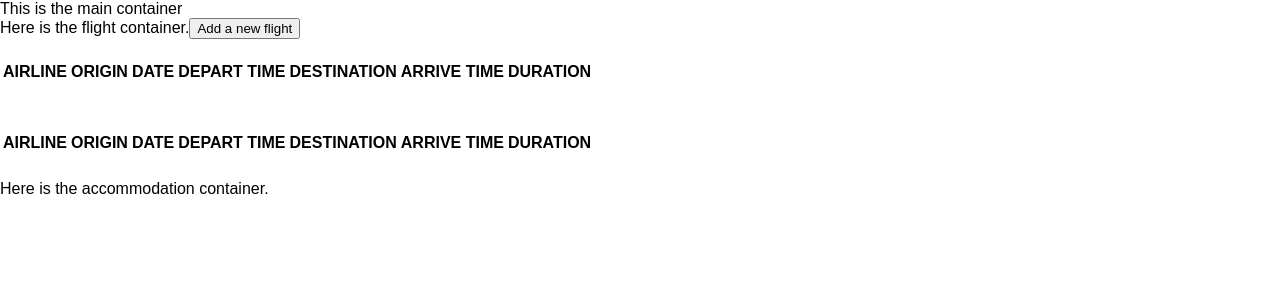
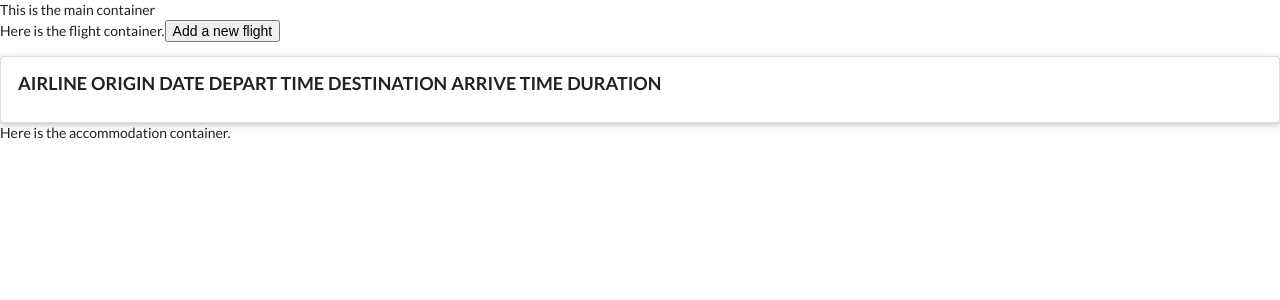
Before and after one commit to p-wong/TravelPlanner, a React (Create React App) app: page / in a window 1280 px wide. Shown: the top 300 px of the page. Built offline with nearby package versions, Linux system fonts and the light colour scheme.

Commit message:
ready to merge

```diff
--- a/src/Components/FlightContainer.js
+++ b/src/Components/FlightContainer.js
@@ -87,7 +87,7 @@ export default class FlightContainer extends React.Component {
      render () {
        console.log(this.state)
        return (
-         <div>
+         <div class="ui-grid-container">
         Here is the flight container.
         <button onClick={this.handleFormClicked}>Add a new flight</button>
         {this.state.formClicked ? this.renderNewFlightForm() : null}
--- a/src/Components/FlightList.js
+++ b/src/Components/FlightList.js
@@ -5,7 +5,7 @@ import ReturnFlight from './ReturnFlight';
 class FlightList extends React.Component {
   render () {
     return (
-    <div>
+    <div className="ui raised segment">
     < OutboundFlight flight={this.props.outboundFlight} date={this.props.outboundDate} />
     < ReturnFlight flight={this.props.returnFlight} date={this.props.returnDate} />
     </div>
--- a/src/Components/NewFlightForm.js
+++ b/src/Components/NewFlightForm.js
@@ -7,7 +7,7 @@ import 'rc-datepicker/lib/style.css';
 export default class NewFlightForm extends React.Component {
   render () {
     return (
-      <div>
+      <div className="ui raised segment">
         <h3>Please enter some flight info</h3>
         <form onSubmit={this.props.handleOutboundSubmit}>
           <div>
--- a/src/Components/OutboundFlight.js
+++ b/src/Components/OutboundFlight.js
@@ -7,25 +7,25 @@ const OutboundFlight = (props) => {
           <tbody>
             <tr>
               <th>
-                <h4 className="ui center aligned header">AIRLINE</h4>
+                <h3 className="ui center aligned header">AIRLINE</h3>
               </th>
               <th>
-                <h4 className="ui center aligned header">ORIGIN</h4>
+                <h3 className="ui center aligned header">ORIGIN</h3>
               </th>
               <th>
-                <h4 className="ui center aligned header">DATE</h4>
+                <h3 className="ui center aligned header">DATE</h3>
               </th>
               <th>
-                <h4 className="ui center aligned header">DEPART TIME</h4>
+                <h3 className="ui center aligned header">DEPART TIME</h3>
               </th>
               <th>
-                <h4 className="ui center aligned header">DESTINATION</h4>
+                <h3 className="ui center aligned header">DESTINATION</h3>
               </th>
               <th>
-                <h4 className="ui center aligned header">ARRIVE TIME</h4>
+                <h3 className="ui center aligned header">ARRIVE TIME</h3>
               </th>
               <th>
-                <h4 className="ui center aligned header">DURATION</h4>
+                <h3 className="ui center aligned header">DURATION</h3>
               </th>
             </tr>
 
--- a/src/Components/ReturnFlight.js
+++ b/src/Components/ReturnFlight.js
@@ -5,31 +5,6 @@ const ReturnFlight = (props) => {
 
       <table className="ui celled striped padded">
         <tbody>
-          <tr>
-            <th>
-              <h4 className="ui center aligned header">AIRLINE</h4>
-            </th>
-            <th>
-              <h4 className="ui center aligned header">ORIGIN</h4>
-            </th>
-            <th>
-              <h4 className="ui center aligned header">DATE</h4>
-            </th>
-            <th>
-              <h4 className="ui center aligned header">DEPART TIME</h4>
-            </th>
-            <th>
-              <h4 className="ui center aligned header">DESTINATION</h4>
-            </th>
-            <th>
-              <h4 className="ui center aligned header">ARRIVE TIME</h4>
-            </th>
-            <th>
-              <h4 className="ui center aligned header">DURATION</h4>
-            </th>
-          </tr>
-
-
           <tr>
             <td>{props.flight.airline}</td>
             <td>{props.flight.origin}</td>
--- a/src/index.js
+++ b/src/index.js
@@ -3,6 +3,8 @@ import ReactDOM from 'react-dom';
 import './index.css';
 import App from './App';
 import registerServiceWorker from './registerServiceWorker';
+import 'semantic-ui-css/semantic.min.css'
+
 
 ReactDOM.render(<App />, document.getElementById('root'));
 registerServiceWorker();
```
